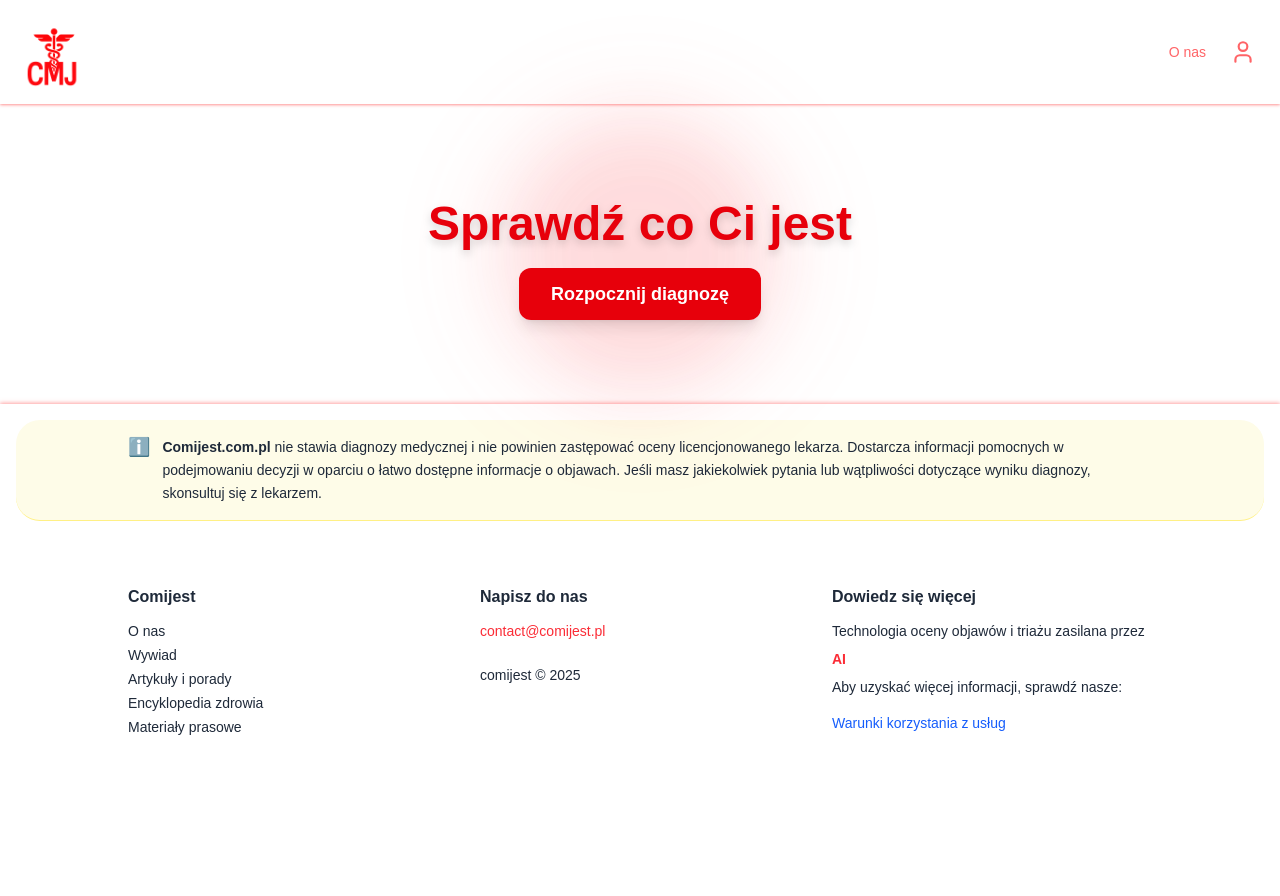
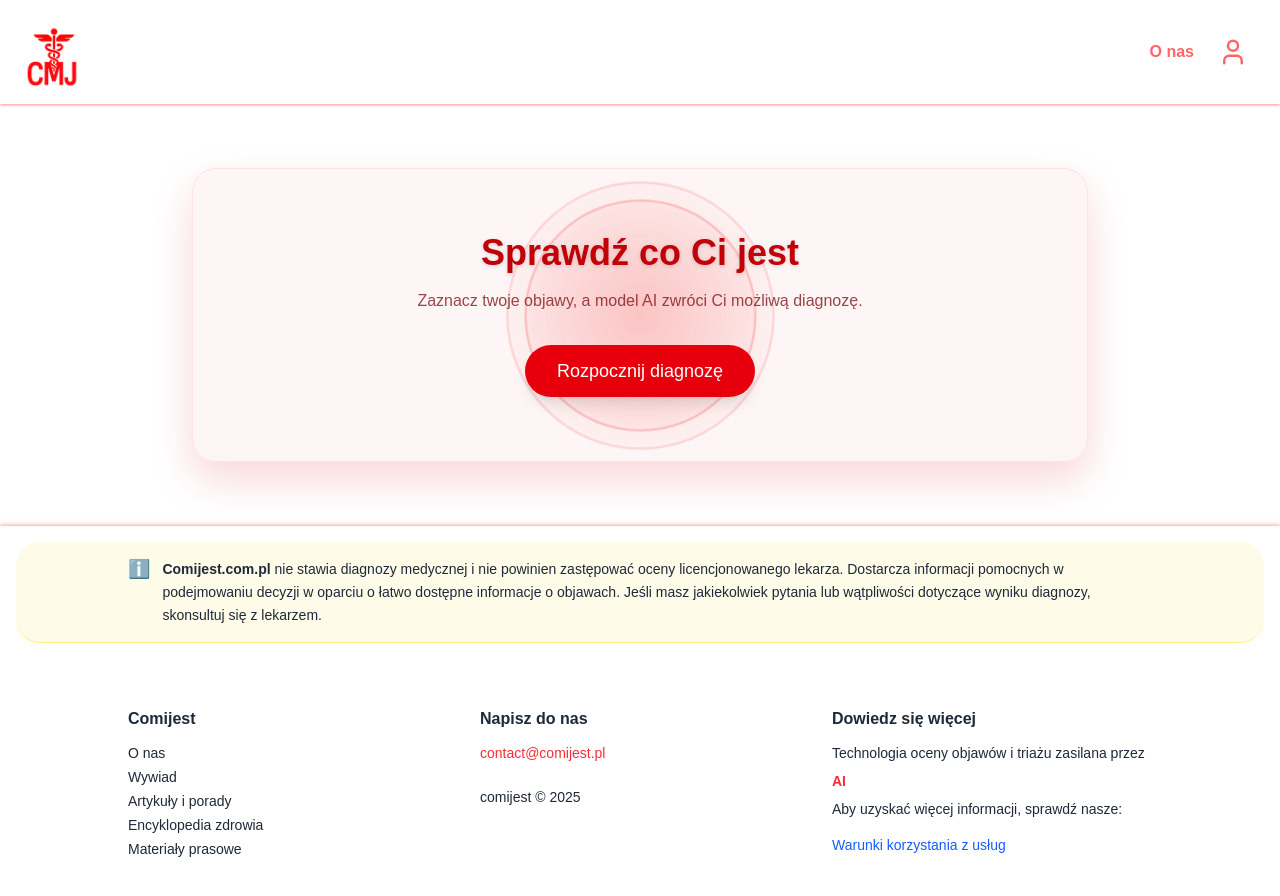
Before and after one commit to akwasnik/comijest, a Next.js app in the folder frontend/: page / in a window 1280 px wide. Shown: the top 896 px of the page. Before the commit the page ends 801 px from the top, so only its background shows below. Built offline with nearby package versions, Linux system fonts and the light colour scheme.

Commit message:
feat(CallToAction|Header):finished CTA and made icons bigger in header

```diff
--- a/frontend/app/components/CallToAction.tsx
+++ b/frontend/app/components/CallToAction.tsx
@@ -3,65 +3,53 @@
 import { motion, useReducedMotion } from "framer-motion";
 import Link from "next/link";
 
-export default function CTA() {
-  const prefersReducedMotion = useReducedMotion();
+export default function CallToAction() {
+  const shouldReduceMotion = useReducedMotion();
 
   return (
-    <div className="relative flex flex-col items-center justify-center py-24">
-
-      {!prefersReducedMotion && (
-        <div className="absolute inset-0 flex items-center justify-center pointer-events-none">
-
-          <motion.div
-            className="absolute w-64 h-64 rounded-full bg-red-400 opacity-30 blur-2xl z-10"
-            initial={{ scale: 0.8, opacity: 0.4 }}
-            animate={{ scale: 1.4, opacity: 0 }}
-            transition={{
-              duration: 1.5,
-              repeat: Infinity,
-              repeatType: "loop",
-              ease: "easeOut",
-            }}
-          />
-
-          <motion.div
-            className="absolute w-48 h-48 rounded-full bg-red-500 opacity-40 blur-xl z-10"
-            initial={{ scale: 0.8, opacity: 0.4 }}
-            animate={{ scale: 1.6, opacity: 0 }}
-            transition={{
-              duration: 1.5,
-              repeat: Infinity,
-              repeatType: "loop",
-              delay: 0.2,
-              ease: "easeOut",
-            }}
-          />
-
+    <section className="relative overflow-hidden py-16 px-4">
+      <div className="max-w-4xl mx-auto">
+        <div className="relative bg-red-50/70 border border-red-100 rounded-3xl px-6 py-12 md:px-12 md:py-16 flex flex-col items-center justify-center text-center shadow-[0_18px_40px_rgba(220,38,38,0.18)]">
+          <div className="pointer-events-none absolute inset-0 flex items-center justify-center">
+            <div className="heartbeat-wrapper">
+              <div className="heartbeat-ring heartbeat-ring-1" />
+              <div className="heartbeat-ring heartbeat-ring-2" />
             </div>
-      )}
+          </div>
 
           <motion.h2
-        className="relative text-center text-4xl md:text-5xl font-bold text-red-600 drop-shadow-lg z-10"
-        initial={{ opacity: 0, y: 20 }}
-        animate={{ opacity: 1, y: 0 }}
+            initial={shouldReduceMotion ? false : { opacity: 0, y: 20 }}
+            animate={shouldReduceMotion ? {} : { opacity: 1, y: 0 }}
             transition={{ duration: 0.6 }}
+            className="relative text-3xl md:text-4xl font-semibold text-red-700 mb-4 drop-shadow-sm"
           >
             Sprawdź co Ci jest
           </motion.h2>
 
+          <motion.p
+            initial={shouldReduceMotion ? false : { opacity: 0, y: 10 }}
+            animate={shouldReduceMotion ? {} : { opacity: 1, y: 0 }}
+            transition={{ delay: 0.15, duration: 0.5 }}
+            className="relative text-sm md:text-base text-red-900/80 max-w-xl mx-auto mb-8"
+          >
+            Zaznacz twoje objawy, a model AI zwróci Ci możliwą diagnozę.
+          </motion.p>
+
           <motion.div
-        className="mt-8 z-10"
-        initial={{ opacity: 0, y: 10 }}
-        animate={{ opacity: 1, y: 0 }}
-        transition={{ delay: 0.3, duration: 0.6 }}
+            initial={shouldReduceMotion ? false : { opacity: 0, scale: 0.9 }}
+            animate={shouldReduceMotion ? {} : { opacity: 1, scale: 1 }}
+            transition={{ delay: 0.25, duration: 0.4, type: "spring" }}
+            className="relative"
           >
             <Link
               href="/symptoms"
-          className="px-8 py-4 text-lg font-semibold bg-red-600 hover:bg-red-700 text-white rounded-xl shadow-lg hover:shadow-2xl transition-all"
+              className="inline-flex items-center justify-center px-8 py-3 rounded-full bg-red-600 text-white font-medium text-base md:text-lg shadow-lg hover:bg-red-700 transition-all hover:shadow-[0_0_25px_rgba(248,113,113,0.9)] hover:-translate-y-0.5 focus-visible:outline-none focus-visible:ring-2 focus-visible:ring-red-500 focus-visible:ring-offset-2 focus-visible:ring-offset-red-50"
             >
               Rozpocznij diagnozę
             </Link>
           </motion.div>
         </div>
+      </div>
+    </section>
   );
 }
--- a/frontend/app/components/Header.tsx
+++ b/frontend/app/components/Header.tsx
@@ -24,13 +24,13 @@ export default function Header() {
           />
         </a>
 
-        <div className="flex items-center gap-6">
-          <a href="/about" className="text-sm font-medium text-red-400 hover:text-red-700">
+        <div className="flex items-center gap-6 pr-2">
+          <a href="/about" className="text-md font-bold text-red-400 hover:text-red-700">
             O nas
           </a>
 
           <a href="/account" className="text-red-400 hover:text-red-700">
-            <User size={26} />
+            <User size={30} />
           </a>
         </div>
       </div>
--- a/frontend/app/globals.css
+++ b/frontend/app/globals.css
@@ -38,3 +38,64 @@ html.lenis body{
 .lenis.lenis-smooth iframe{
   pointer-events: none;
 }
+
+/* CTA ANIMATION */
+
+.heartbeat-wrapper {
+  position: relative;
+  width: 225px;
+  height: 225px;
+}
+
+.heartbeat-ring {
+  position: absolute;
+  inset: 0;
+  border-radius: 9999px;
+  border: 2px solid rgba(248, 113, 113, 0.5);
+  background: radial-gradient(
+    circle,
+    rgba(248, 113, 113, 0.35),
+    rgba(248, 113, 113, 0.0)
+  );
+  opacity: 0;
+}
+
+@keyframes heartbeatPulse {
+  0% {
+    transform: scale(0.8);
+    opacity: 0.0;
+  }
+  15% {
+    transform: scale(1.05);
+    opacity: 0.8;
+  }
+  40% {
+    transform: scale(1.25);
+    opacity: 0.3;
+  }
+  70% {
+    transform: scale(1.35);
+    opacity: 0.0;
+  }
+  100% {
+    transform: scale(1.35);
+    opacity: 0.0;
+  }
+}
+
+.heartbeat-ring-1 {
+  animation: heartbeatPulse 2.4s ease-out infinite;
+}
+
+.heartbeat-ring-2 {
+  animation: heartbeatPulse 2.4s ease-out infinite;
+  animation-delay: 0.4s;
+}
+
+@media (prefers-reduced-motion: reduce) {
+  .heartbeat-ring {
+    animation: none;
+    opacity: 0.08;
+    transform: scale(1.05);
+  }
+}
```
Lines whose indentation alone changed are shown as unchanged.
